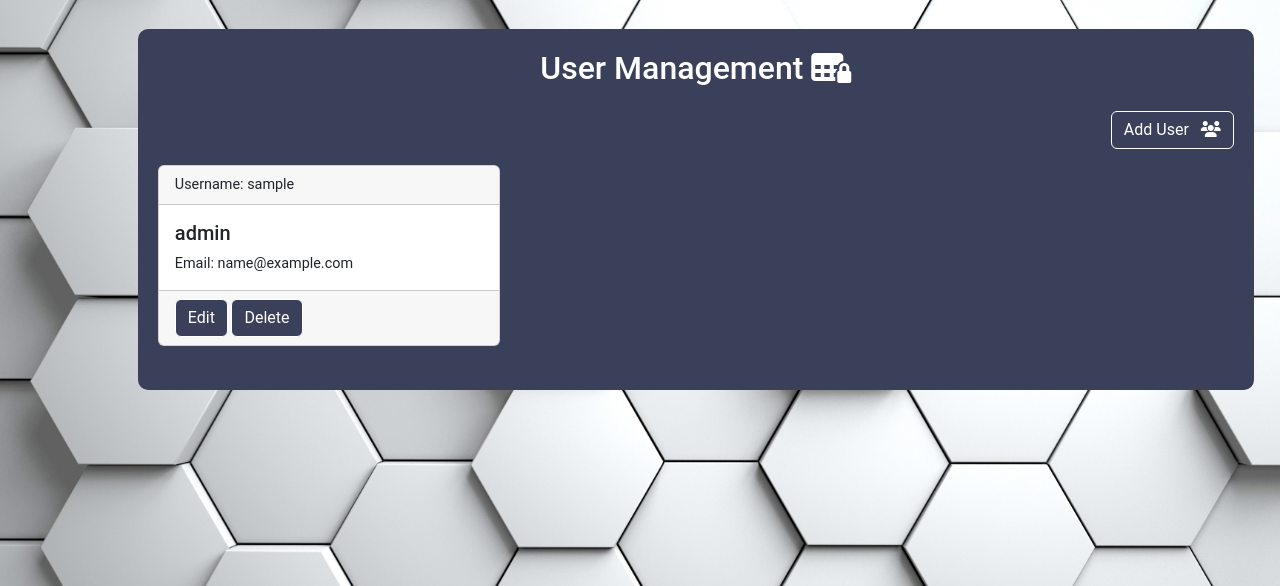
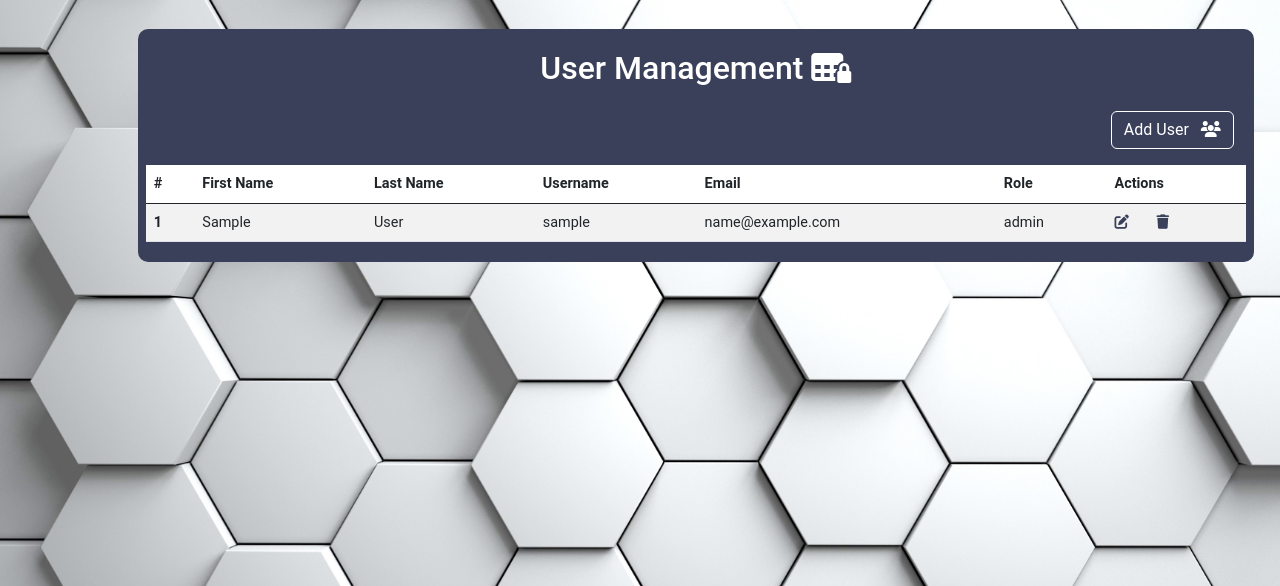
Before and after one commit to GOkwori/AccountSphere, a Flask app: page /user in a window 1280 px wide. Shown: the part 61-647 px from the top of the page. Run offline with Flask 3, Linux system fonts and the light colour scheme; tables that the repository leaves empty hold one stand-in row (values such as "Sample post"); some libraries are stand-ins or nearby versions.

Commit message:
Update and add table display to user page & add_user form

```diff
--- a/accountsphere/routes.py
+++ b/accountsphere/routes.py
@@ -11,29 +11,35 @@ def home():
 
 @app.route("/user")
 def user():
-    users = User.query.all()  # Make sure to call the .all() method to execute the query
+    users = User.query.all()
+    print("Number of users fetched:", len(users))  # This will show you how many users are fetched
+    for user in users:
+        print(user.username, user.email)  # This will print each user's username and email to the console
     return render_template("user.html", users=users)
+
 
 @app.route("/add_user", methods=["GET", "POST"])
 def add_user():
+    groups = Group.query.all()  # Fetch all groups from the database
     if request.method == "POST":
         username = request.form.get("username")
         email = request.form.get("email")
         first_name = request.form.get("first_name")
         last_name = request.form.get("last_name")
-        password = request.form.get("password")  # Assuming you have a password field
         role = request.form.get("role")
 
-        if not username or not email or not password:
-            flash("Username, email, and password are required.", "error")
-            return render_template("add_user.html")
+        if not username or not email:
+            flash("Username, and email are required.", "error")
+            return render_template("add_user.html", groups=groups)
 
         user = User(username=username, email=email, first_name=first_name, last_name=last_name, role=role)
         db.session.add(user)
         db.session.commit()
         flash("User added successfully!", "success")
         return redirect(url_for("user"))
-    return render_template("add_user.html")
+    else:
+        return render_template("add_user.html", groups=groups)
+
 
 @app.route("/product")
 def product():
--- a/accountsphere/static/css/style.css
+++ b/accountsphere/static/css/style.css
@@ -110,6 +110,16 @@ label {
   text-align: left;
 }
 
+.table {
+  background-color: #fff;
+  color: #1a1a1a;
+  margin: 0 auto;
+}
+
+.table i {
+  color: #3a405a;
+}
+
 footer p {
   margin-top: 10px;
   margin-bottom: 10px;
--- a/accountsphere/templates/user.html
+++ b/accountsphere/templates/user.html
@@ -11,23 +11,39 @@
 
     <!-- Users display -->
     <div class="row">
-        {% for user in users %}
-        <div class="col-md-4 mb-4">
-            <div class="card h-100">
-                <div class="card-header">
-                    Username: {{ user.username }}
-                </div>
-                <div class="card-body">
-                    <h5 class="card-title">{{ user.role }}</h5>
-                    <p class="card-text">Email: {{ user.email }}</p>
-                </div>
-                <div class="card-footer">
-                    <a href="#" class="btn btn-primary">Edit</a>
-                    <a href="#" class="btn btn-danger" onclick="return confirm('Are you sure you want to delete this user?');">Delete</a>
-                </div>
-            </div>
-        </div>
-        {% endfor %}
+        {% if users %}
+        <table class="table table-striped">
+            <thead>
+                <tr class="card-header">
+                    <th scope="col">#</th>
+                    <th scope="col">First Name</th>
+                    <th scope="col">Last Name</th>
+                    <th scope="col">Username</th>
+                    <th scope="col">Email</th>
+                    <th scope="col">Role</th>
+                    <th scope="col">Actions</th>
+                </tr>
+            </thead>
+            <tbody>
+                {% for user in users %}
+                <tr>
+                    <th scope="row">{{ loop.index }}</th> <!-- Correctly number each row -->
+                    <td>{{ user.first_name }}</td>
+                    <td>{{ user.last_name }}</td>
+                    <td>{{ user.username }}</td>
+                    <td>{{ user.email }}</td>
+                    <td>{{ user.role }}</td>
+                    <td>
+                        <a href="#"><i class="fa-solid fa-pen-to-square me-4"></i></a>
+                        <a href="#" onclick="return confirm('Are you sure you want to delete this user?');"><i class="fa-solid fa-trash"></i></a>
+                    </td>
+                </tr>
+                {% endfor %}
+            </tbody>
+        </table>
+        {% else %}
+        <p>No users found.</p>
+        {% endif %}
     </div>
 </div>
 
```
Also changed, not shown: accountsphere/templates/add_user.html (+6 -14 lines).
